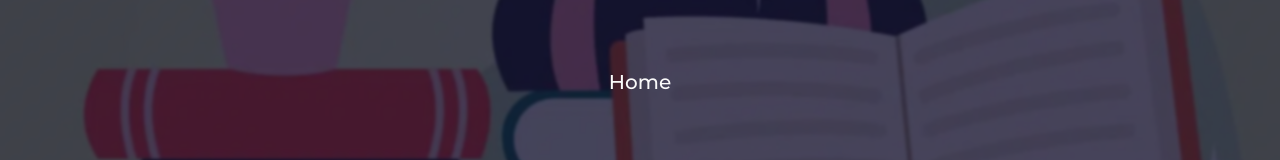
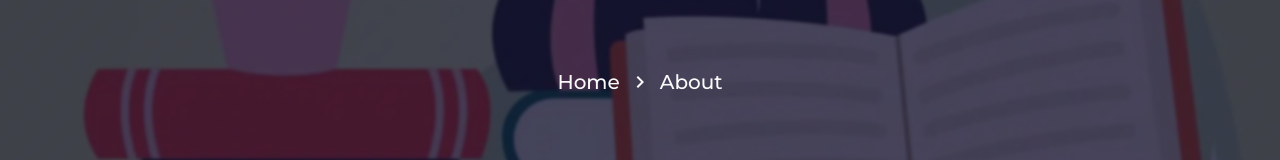
Before and after one commit to al-imam/lpi, a React (Vite) app: page /about in a window 1280 px wide. Shown: the part 138-298 px from the top of the page. Built offline with nearby package versions, Linux system fonts and the light colour scheme.

Commit message:
add svg icons

```diff
--- a/src/components/Location/Location.jsx
+++ b/src/components/Location/Location.jsx
@@ -1,10 +1,13 @@
 import classes from "./location.module.css";
+import NavigateNextIcon from "@mui/icons-material/NavigateNext";
 
-function Location() {
+function Location({ page = "About" }) {
   return (
     <div className={classes.container}>
       <div className={classes.flex}>
         <span>Home</span>
+        <NavigateNextIcon />
+        <span>{page}</span>
       </div>
     </div>
   );
```
